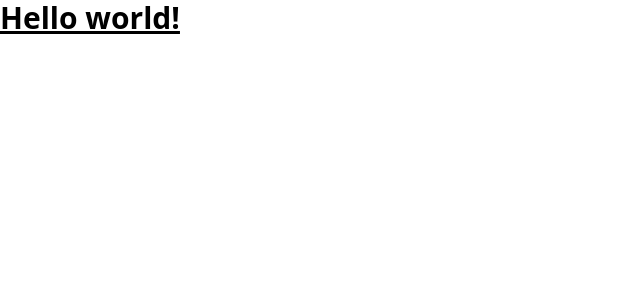
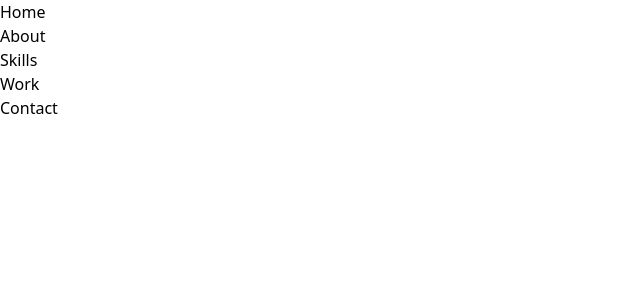
Before and after one commit to Abby1129/port-ab-tech, a React (Create React App) app: page / in a window 1280 px wide. Shown: the top 300 px of the page, without its empty margins (0-640 px from the left). Built offline with nearby package versions, Linux system fonts and the light colour scheme.

Commit message:
add navbar component

```diff
--- a/src/App.js
+++ b/src/App.js
@@ -1,5 +1,11 @@
+import Navbar from "./components/Navbar";
+
 function App() {
-  return <h1 className="text-3xl font-bold underline">Hello world!</h1>;
+  return (
+    <>
+      <Navbar />
+    </>
+  );
 }
 
 export default App;
--- /dev/null
+++ b/src/components/Navbar.jsx
@@ -0,0 +1,28 @@
+import React from "react";
+
+const Navbar = () => {
+  return (
+    <div>
+      <div>
+        <img />
+      </div>
+
+      {/* menu */}
+      <ul>
+        <li>Home</li>
+        <li>About</li>
+        <li>Skills</li>
+        <li>Work</li>
+        <li>Contact</li>
+      </ul>
+
+      {/* hamburger */}
+
+      {/* mobile menu */}
+
+      {/* social icons */}
+    </div>
+  );
+};
+
+export default Navbar;
```
